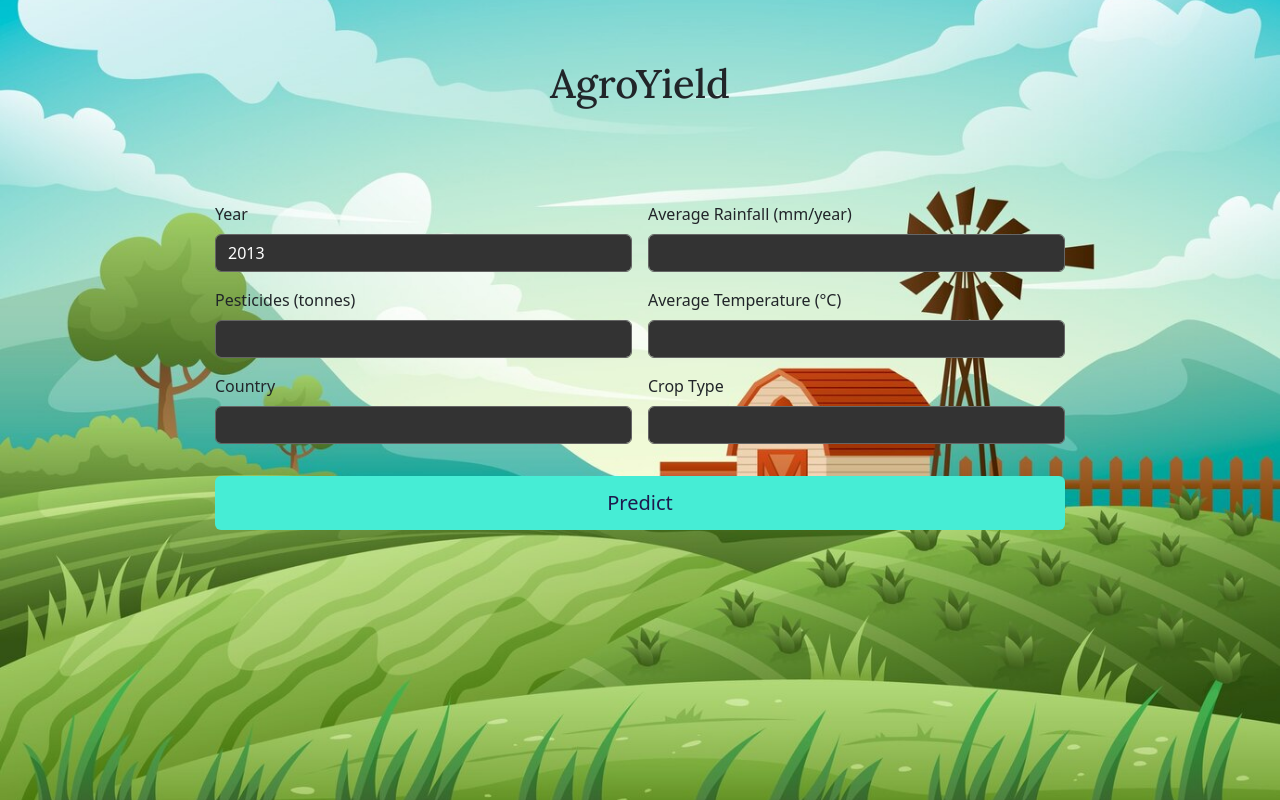
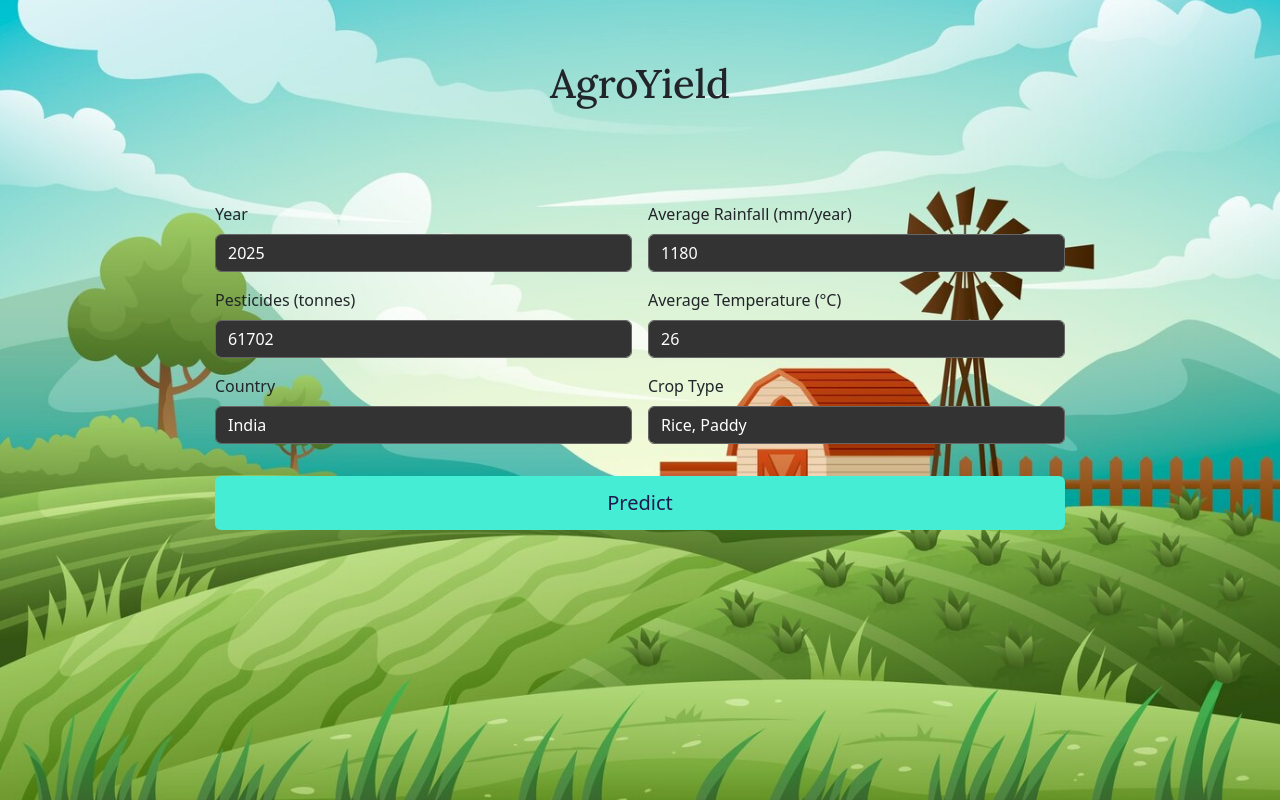
Before and after one commit to sevenrishi/AgroYield, a Flask app: page / in a window 1280 px wide. Run offline with Flask 3, Linux system fonts and the light colour scheme; parts of the project's set-up code (start-up, migrations or seed data) failed here and were passed over.

Commit message:
Input fields modified (Dropdown added)

```diff
--- a/templates/index.html
+++ b/templates/index.html
@@ -21,38 +21,45 @@
                 <div class="row g-3">
                 <div class="col-md-6">
                     <label for="Year" class="form-label">Year</label>
-                            <input type="number" class="form-control form-control-dark" name="Year" value="2013" required>
+                    <input type="number" class="form-control form-control-dark" name="Year" value="{{ request.form.get('Year', '2025') }}" required>
                 </div>
                 <div class="col-md-6">
                     <label for="average_rain_fall_mm_per_year" class="form-label">Average Rainfall (mm/year)</label>
-                            <input type="number" class="form-control form-control-dark" name="average_rain_fall_mm_per_year" required>
+                    <input type="number" class="form-control form-control-dark" name="average_rain_fall_mm_per_year" step="any" value="{{ request.form.get('average_rain_fall_mm_per_year', '1180') }}" required>
                 </div>
                 <div class="col-md-6">
                     <label for="pesticides_tonnes" class="form-label">Pesticides (tonnes)</label>
-                            <input type="number" class="form-control form-control-dark" name="pesticides_tonnes" required>
+                    <input type="number" class="form-control form-control-dark" name="pesticides_tonnes" step="any" value="{{ request.form.get('pesticides_tonnes', '61702') }}" required>
                 </div>
                 <div class="col-md-6">
                     <label for="avg_temp" class="form-label">Average Temperature (°C)</label>
-                            <input type="number" class="form-control form-control-dark" name="avg_temp" required>
+                    <input type="number" class="form-control form-control-dark" name="avg_temp" step="any" value="{{ request.form.get('avg_temp', '26') }}" required>
                 </div>
                 <div class="col-md-6">
                     <label for="Area" class="form-label">Country</label>
-                            <input type="text" class="form-control form-control-dark" name="Area" required>
+                    <select class="form-control form-control-dark" name="Area" required>
+                    {% for country in ['Albania', 'Algeria', 'Angola', 'Argentina', 'Armenia', 'Australia', 'Austria', 'Azerbaijan', 'Bahamas', 'Bahrain', 'Bangladesh', 'Belarus', 'Belgium', 'Botswana', 'Brazil', 'Bulgaria', 'Burkina Faso', 'Burundi', 'Cameroon', 'Canada', 'Central African Republic', 'Chile', 'Colombia', 'Croatia', 'Denmark', 'Dominican Republic', 'Ecuador', 'Egypt', 'El Salvador', 'Eritrea', 'Estonia', 'Finland', 'France', 'Germany', 'Ghana', 'Greece', 'Guatemala', 'Guinea', 'Guyana', 'Haiti', 'Honduras', 'Hungary', 'India', 'Indonesia', 'Iraq', 'Ireland', 'Italy', 'Jamaica', 'Japan', 'Kazakhstan', 'Kenya', 'Latvia', 'Lebanon', 'Lesotho', 'Libya', 'Lithuania', 'Madagascar', 'Malawi', 'Malaysia', 'Mali', 'Mauritania', 'Mauritius', 'Mexico', 'Montenegro', 'Morocco', 'Mozambique', 'Namibia', 'Nepal', 'Netherlands', 'New Zealand', 'Nicaragua', 'Niger', 'Norway', 'Pakistan', 'Papua New Guinea', 'Peru', 'Poland', 'Portugal', 'Qatar', 'Romania', 'Rwanda', 'Saudi Arabia', 'Senegal', 'Slovenia', 'South Africa', 'Spain', 'Sri Lanka', 'Sudan', 'Suriname', 'Sweden', 'Switzerland', 'Tajikistan', 'Thailand', 'Tunisia', 'Turkey', 'Uganda', 'Ukraine', 'United Kingdom', 'Uruguay', 'Zambia', 'Zimbabwe'] %}
+                        <option value="{{ country }}" {% if request.form.get('Area', 'India') == country %}selected{% endif %}>{{ country }}</option>
+                    {% endfor %}
+                    </select>
                 </div>
                 <div class="col-md-6">
                     <label for="Item" class="form-label">Crop Type</label>
-                            <input type="text" class="form-control form-control-dark" name="Item" required>
+                    <select class="form-control form-control-dark" name="Item" required>
+                    {% for crop in ['Maize', 'Potatoes', 'Rice, Paddy', 'Sorghum', 'Soybeans', 'Wheat', 'Cassava', 'Sweet Potatoes', 'Plantains and Others', 'Yams'] %}
+                        <option value="{{ crop }}" {% if request.form.get('Item', 'Rice, Paddy') == crop %}selected{% endif %}>{{ crop }}</option>
+                    {% endfor %}
+                    </select>
                 </div>
                 <div class="button-container">
                     <button type="submit" class="predict-btn">Predict</button>
                 </div>
-
                 </div>
             </form>
             {% if prediction %}
                 <div class="prediction-result">
                 <h2>Predicted Yield:</h2>
-                        <h3 class="text-info" style="color: black;">{{ prediction }} Tonnes</h3>
+                <h3 class="text-info" style="color: black;">{{ prediction / 10 }} Kg/Hectare</h3>
                 </div>
             {% endif %}
             {% if error %}
```
Also changed, not shown: 2 other files. Lines whose indentation alone changed are shown as unchanged.
